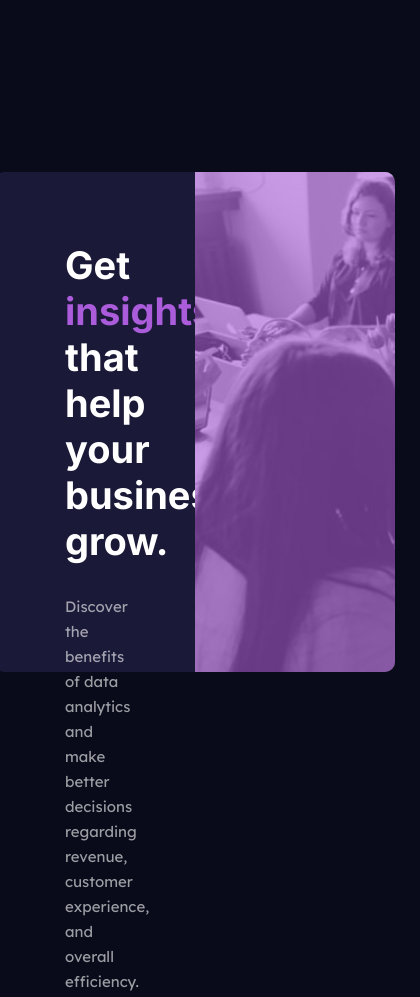
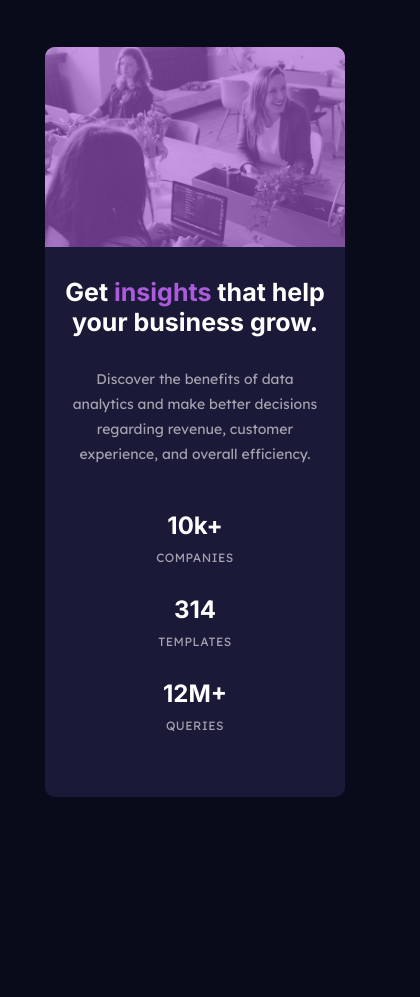
Before and after one commit to Orange4Broom/Stats-preview-card-component, a plain HTML site: page index.html in a window 390 px wide. Shown: the top 997 px of the page, 420 px wide, since content can reach past the window. After the commit the page ends 844 px from the top, so only its background shows below. Drawn offline with Linux system fonts and the light colour scheme.

Commit message:
Finish responsivity for mobiles

```diff
--- a/styles/style.sass
+++ b/styles/style.sass
@@ -13,7 +13,7 @@ body
     width: 100%
 
     margin: 0
-    padding: 0
+    padding: 0 50px 0 50px
 
     background-color: hsl(233, 47%, 7%)
 
@@ -101,3 +101,48 @@ body
 
             opacity: 0.6
             background-color: hsl(277, 64%, 61%)
+
+
+@media (max-width: 1200px)
+    body
+        flex-direction: column-reverse
+
+        #img-card
+            height: 200px
+            width: 300px
+            min-width: 200px
+
+            border-radius: 10px 10px 0 0
+
+            background-image: url(/images/image-header-mobile.jpg)
+
+            #cover-img
+                border-radius: 10px 10px 0 0
+
+        #text-card
+            display: flex
+            flex-direction: column
+            align-items: center
+
+            height: 550px
+            width: 300px
+            min-width: 200px
+
+            border-radius: 0 0 10px 10px
+
+            padding: 30px 20px 30px 20px
+
+            text-align: center
+
+            #header
+                font-size: 25px
+
+            #content
+                font-size: 14px
+
+            #stats
+                flex-direction: column
+
+                gap: 30px
+
+                margin-top: 30px
```
Also changed, not shown: styles/style.css, 1 other file.
